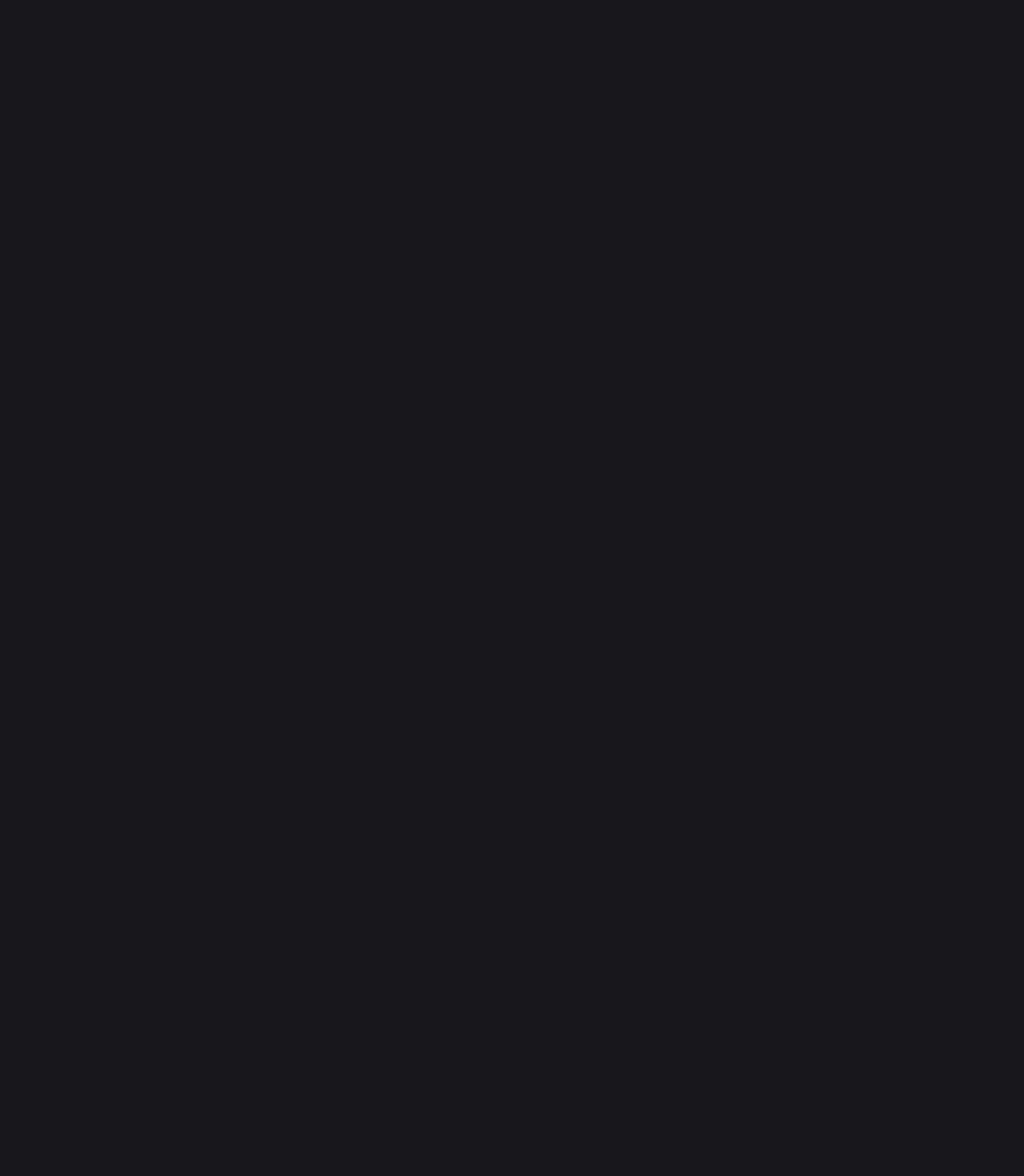
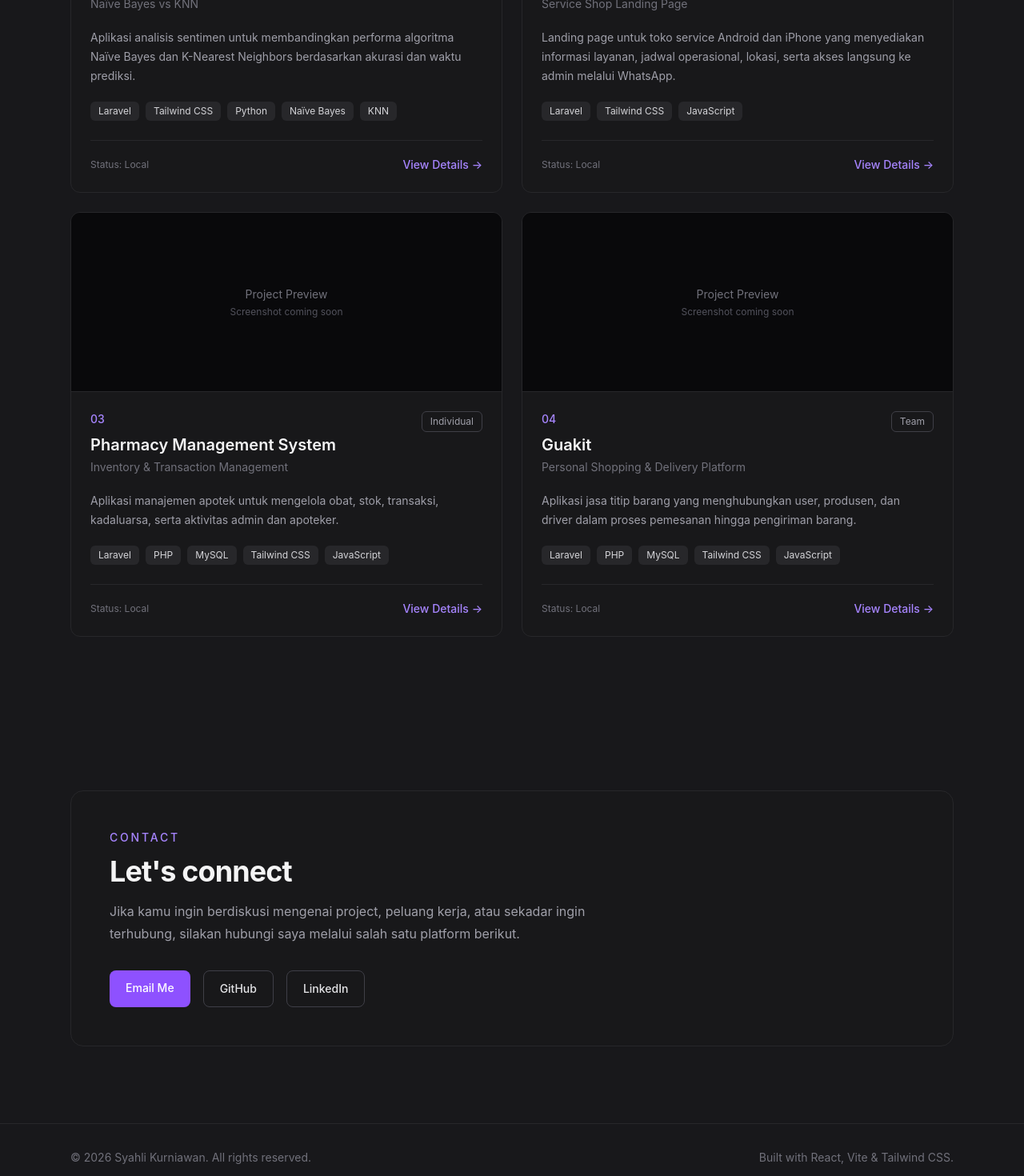
Before and after one commit to syahlikurniawan332/PortofolioWeb, a React (Vite) app: page / in a window 1280 px wide. Shown: the part 4440-5910 px from the top of the page at 80% size. Before the commit the page ends 3894 px from the top, so only its background shows below. Built offline with nearby package versions, Linux system fonts and the light colour scheme.

Commit message:
feat: complete portfolio structure

```diff
--- a/src/App.jsx
+++ b/src/App.jsx
@@ -3,6 +3,9 @@ import Hero from "./components/Hero";
 import About from "./components/About";
 import Skills from "./components/Skills";
 import Experience from "./components/Experience";
+import Projects from "./components/Projects";
+import Contact from "./components/Contact";
+import Footer from './components/Footer'
 
 function App() {
   return (
@@ -12,16 +15,9 @@ function App() {
       <About />
       <Skills />
       <Experience />
-
-      <main>
-        <section id="projects">
-          <h2>Projects</h2>
-        </section>
-
-        <section id="contact">
-          <h2>Contact</h2>
-        </section>
-      </main>
+      <Projects />
+      <Contact />
+      <Footer />
     </>
   );
 }
--- /dev/null
+++ b/src/components/Contact.jsx
@@ -0,0 +1,52 @@
+function Contact() {
+  return (
+    <section id="contact" className="mx-auto max-w-6xl px-6 py-24">
+      <div className="rounded-2xl border border-zinc-800 bg-zinc-900/50 p-8 md:p-12">
+        <div className="max-w-2xl">
+          <p className="mb-3 text-sm font-medium uppercase tracking-[0.2em] text-violet-400">
+            Contact
+          </p>
+
+          <h2 className="text-3xl font-bold tracking-tight text-zinc-100 md:text-4xl">
+            Let's connect
+          </h2>
+
+          <p className="mt-4 leading-7 text-zinc-400">
+            Jika kamu ingin berdiskusi mengenai project, peluang kerja,
+            atau sekadar ingin terhubung, silakan hubungi saya melalui
+            salah satu platform berikut.
+          </p>
+        </div>
+
+        <div className="mt-8 flex flex-wrap gap-4">
+          <a
+            href="mailto:emailkamu@example.com"
+            className="rounded-lg bg-violet-500 px-5 py-3 text-sm font-medium text-white transition-colors hover:bg-violet-400"
+          >
+            Email Me
+          </a>
+
+          <a
+            href="https://github.com/"
+            target="_blank"
+            rel="noreferrer"
+            className="rounded-lg border border-zinc-700 px-5 py-3 text-sm font-medium text-zinc-200 transition-colors hover:border-zinc-500 hover:bg-zinc-800"
+          >
+            GitHub
+          </a>
+
+          <a
+            href="https://www.linkedin.com/"
+            target="_blank"
+            rel="noreferrer"
+            className="rounded-lg border border-zinc-700 px-5 py-3 text-sm font-medium text-zinc-200 transition-colors hover:border-zinc-500 hover:bg-zinc-800"
+          >
+            LinkedIn
+          </a>
+        </div>
+      </div>
+    </section>
+  )
+}
+
+export default Contact
--- /dev/null
+++ b/src/components/Footer.jsx
@@ -0,0 +1,19 @@
+function Footer() {
+  const currentYear = new Date().getFullYear()
+
+  return (
+    <footer className="border-t border-zinc-800">
+      <div className="mx-auto flex max-w-6xl flex-col gap-3 px-6 py-8 text-sm text-zinc-500 md:flex-row md:items-center md:justify-between">
+        <p>
+          © {currentYear} Syahli Kurniawan. All rights reserved.
+        </p>
+
+        <p>
+          Built with React, Vite & Tailwind CSS.
+        </p>
+      </div>
+    </footer>
+  )
+}
+
+export default Footer
--- /dev/null
+++ b/src/components/Projects.jsx
@@ -0,0 +1,102 @@
+import projects from '../data/projects'
+
+function Projects() {
+  return (
+    <section id="projects" className="mx-auto max-w-6xl px-6 py-24">
+      {/* Section Header */}
+      <div className="max-w-2xl">
+        <p className="mb-3 text-sm font-medium uppercase tracking-[0.2em] text-violet-400">
+          Projects
+        </p>
+
+        <h2 className="text-3xl font-bold tracking-tight text-zinc-100 md:text-4xl">
+          Selected projects
+        </h2>
+
+        <p className="mt-4 text-zinc-400">
+          A selection of academic, personal, and collaborative projects
+          that represent my experience in web development and software
+          engineering.
+        </p>
+      </div>
+
+      {/* Project Cards */}
+      <div className="mt-12 grid gap-6 md:grid-cols-2">
+        {projects.map((project) => (
+          <article
+            key={project.id}
+            className="overflow-hidden rounded-xl border border-zinc-800 bg-zinc-900/50"
+          >
+            {/* Project Preview */}
+            <div className="flex h-56 items-center justify-center border-b border-zinc-800 bg-zinc-950">
+              <div className="text-center">
+                <p className="text-sm text-zinc-500">
+                  Project Preview
+                </p>
+
+                <p className="mt-1 text-xs text-zinc-600">
+                  Screenshot coming soon
+                </p>
+              </div>
+            </div>
+
+            {/* Project Content */}
+            <div className="p-6">
+              <div className="flex items-start justify-between gap-4">
+                <div>
+                  <p className="text-sm font-medium text-violet-400">
+                    {String(project.id).padStart(2, '0')}
+                  </p>
+
+                  <h3 className="mt-2 text-xl font-semibold text-zinc-100">
+                    {project.title}
+                  </h3>
+
+                  <p className="mt-1 text-sm text-zinc-500">
+                    {project.subtitle}
+                  </p>
+                </div>
+
+                <span className="shrink-0 rounded-md border border-zinc-700 px-2.5 py-1 text-xs text-zinc-400">
+                  {project.type}
+                </span>
+              </div>
+
+              <p className="mt-5 line-clamp-3 text-sm leading-6 text-zinc-400">
+                {project.description}
+              </p>
+
+              {/* Technologies */}
+              <div className="mt-5 flex flex-wrap gap-2">
+                {project.technologies.map((technology) => (
+                  <span
+                    key={technology}
+                    className="rounded-md bg-zinc-800 px-2.5 py-1 text-xs text-zinc-300"
+                  >
+                    {technology}
+                  </span>
+                ))}
+              </div>
+
+              {/* Project Status */}
+              <div className="mt-6 flex items-center justify-between border-t border-zinc-800 pt-5">
+                <span className="text-xs text-zinc-500">
+                  Status: {project.status}
+                </span>
+
+                <button
+                  type="button"
+                  className="text-sm font-medium text-violet-400 transition-colors hover:text-violet-300"
+                >
+                  View Details →
+                </button>
+              </div>
+            </div>
+          </article>
+        ))}
+      </div>
+    </section>
+  )
+}
+
+export default Projects
--- /dev/null
+++ b/src/data/projects.js
@@ -0,0 +1,128 @@
+const projects = [
+  {
+    id: 1,
+    title: 'Sentiment Analysis',
+    subtitle: 'Naïve Bayes vs KNN',
+    category: 'Academic Project',
+    type: 'Individual',
+    status: 'Local',
+    description:
+      'Aplikasi analisis sentimen untuk membandingkan performa algoritma Naïve Bayes dan K-Nearest Neighbors berdasarkan akurasi dan waktu prediksi.',
+    technologies: [
+      'Laravel',
+      'Tailwind CSS',
+      'Python',
+      'Naïve Bayes',
+      'KNN',
+    ],
+    contribution:
+      'Mengembangkan sistem web, melakukan preprocessing data, membangun dan menguji model machine learning, serta menganalisis hasil performa kedua algoritma.',
+    features: [
+      'Text preprocessing',
+      'TF-IDF',
+      'Sentiment classification',
+      'Model comparison',
+      'Accuracy evaluation',
+      'Prediction time evaluation',
+    ],
+    github: '',
+    demo: '',
+    image: '/images/projects/sentiment-analysis.jpg',
+  },
+
+  {
+    id: 2,
+    title: 'Android & iPhone Service',
+    subtitle: 'Service Shop Landing Page',
+    category: 'Web Development',
+    type: 'Individual',
+    status: 'Local',
+    description:
+      'Landing page untuk toko service Android dan iPhone yang menyediakan informasi layanan, jadwal operasional, lokasi, serta akses langsung ke admin melalui WhatsApp.',
+    technologies: [
+      'Laravel',
+      'Tailwind CSS',
+      'JavaScript',
+    ],
+    contribution:
+      'Mengembangkan landing page dan mengimplementasikan informasi bisnis, integrasi lokasi, WhatsApp, serta pengelolaan konten gambar melalui konfigurasi aplikasi.',
+    features: [
+      'Real-time business hours',
+      'Google Maps location',
+      'WhatsApp integration',
+      'Technician gallery',
+      'Before & after showcase',
+    ],
+    github: '',
+    demo: '',
+    image: '/images/projects/service-shop.jpg',
+  },
+
+  {
+    id: 3,
+    title: 'Pharmacy Management System',
+    subtitle: 'Inventory & Transaction Management',
+    category: 'Web Application',
+    type: 'Individual',
+    status: 'Local',
+    description:
+      'Aplikasi manajemen apotek untuk mengelola obat, stok, transaksi, kadaluarsa, serta aktivitas admin dan apoteker.',
+    technologies: [
+      'Laravel',
+      'PHP',
+      'MySQL',
+      'Tailwind CSS',
+      'JavaScript',
+    ],
+    contribution:
+      'Mengembangkan sistem dengan role admin dan apoteker, termasuk pengelolaan obat, transaksi multi-item, stok otomatis, monitoring kadaluarsa, serta dashboard informasi.',
+    features: [
+      'Role-based access',
+      'Medicine management',
+      'Stock management',
+      'Multi-item transactions',
+      'Automatic stock updates',
+      'Expiration monitoring',
+      'Transaction history',
+      'Dashboard & charts',
+    ],
+    github: '',
+    demo: '',
+    image: '/images/projects/pharmacy.jpg',
+  },
+
+  {
+    id: 4,
+    title: 'Guakit',
+    subtitle: 'Personal Shopping & Delivery Platform',
+    category: 'Team Project',
+    type: 'Team',
+    status: 'Local',
+    description:
+      'Aplikasi jasa titip barang yang menghubungkan user, produsen, dan driver dalam proses pemesanan hingga pengiriman barang.',
+    technologies: [
+      'Laravel',
+      'PHP',
+      'MySQL',
+      'Tailwind CSS',
+      'JavaScript',
+    ],
+    contribution:
+      'Berfokus pada pengembangan frontend dan implementasi antarmuka berdasarkan kebutuhan sistem serta alur pengguna.',
+    features: [
+      'Multi-role system',
+      'Product ordering',
+      'Driver selection',
+      'Order confirmation',
+      'Delivery status',
+      'QRIS payment',
+      'Admin monitoring',
+      'Manual payout management',
+    ],
+    github: '',
+    demo: '',
+    image: '/images/projects/guakit.jpg',
+  },
+]
+
+export default projects
```
